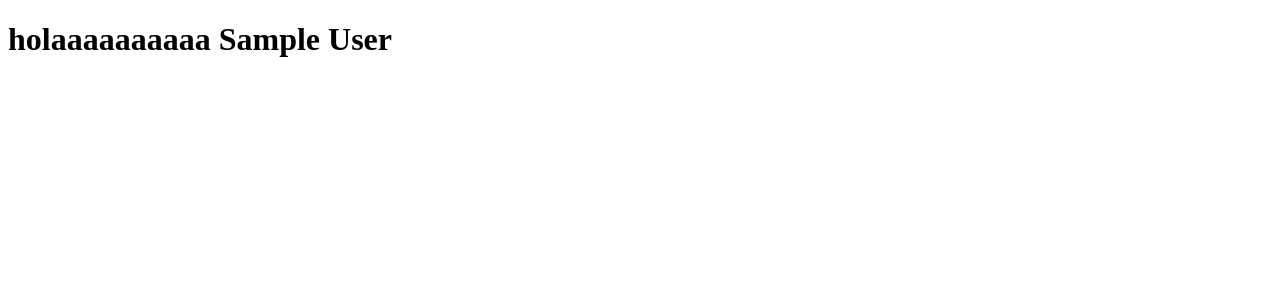
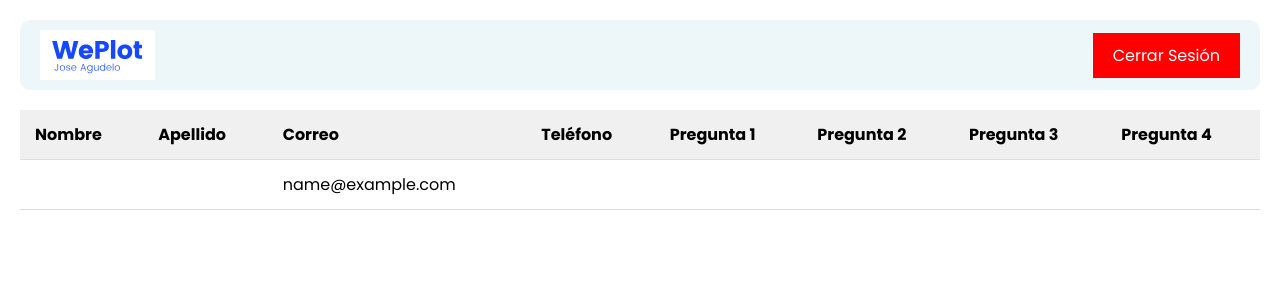
Before and after one commit to TheSpeedyBoii/IPSUM-Web, a PHP site: page /welcome.php in a window 1280 px wide. Shown: the top 300 px of the page. Run offline with PHP 8.4, Linux system fonts and the light colour scheme; the visitor is signed in with stand-in values (Sample User, id 1).

Commit message:
User_Panel

```diff
--- /dev/null
+++ b/view/header.php
@@ -0,0 +1,18 @@
+<!DOCTYPE html>
+<html>
+
+<head>
+    <title>WePlot</title>
+    <link rel="stylesheet" href="styles/header.css" />
+</head>
+
+<body>
+
+    <header>
+        <img src="images/logo.svg" alt="Logo">
+        <button id="end-session">Cerrar Sesión</button>
+    </header>
+
+</body>
+
+</html>
--- /dev/null
+++ b/view/styles/header.css
@@ -0,0 +1,34 @@
+@import url('https://fonts.googleapis.com/css2?family=Poppins:wght@400;600;700&display=swap');
+
+header {
+    display: flex;
+    justify-content: space-between;
+    align-items: center;
+    padding: 10px 20px;
+    background-color: #edf6f9;
+    font-family: 'Poppins', sans-serif;
+    border-radius: 10px;
+  }
+
+header img {
+    height: 50px;
+  }
+
+#end-session {
+    background-color: red;
+    border: none;
+    color: white;
+    padding: 10px 20px;
+    text-align: center;
+    text-decoration: none;
+    display: inline-block;
+    font-size: 16px;
+    cursor: pointer;
+    font-family: 'Poppins', sans-serif;
+    transition: background-color 0.3s ease, transform 0.3s ease;
+
+  }
+
+#end-session:hover {
+    background-color: black;
+}
--- /dev/null
+++ b/view/styles/welcome.css
@@ -0,0 +1,30 @@
+@import url('https://fonts.googleapis.com/css2?family=Poppins:wght@400;600;700&display=swap');
+
+body {
+  margin: 0;
+  padding: 20px;
+  box-sizing: border-box;
+  height: 100vh;
+  font-family: 'Poppins', sans-serif;
+  overflow-x: hidden;
+}
+
+table {
+  width: 100%;
+  border-collapse: collapse;
+  margin-top: 20px;
+}
+
+th, td {
+  padding: 12px 15px;
+  text-align: left;
+  border-bottom: 1px solid #ddd;
+}
+
+th {
+  background-color: #f0f0f0;
+}
+
+tr:nth-child(even) {
+  background-color: #f5f5f5;
+}
--- a/view/welcome.php
+++ b/view/welcome.php
@@ -1,7 +1,7 @@
 <?php
 session_start();
-$name = $_SESSION["Name"];
-if (!isset($_SESSION["Name"])) {
+$email = $_SESSION["Email"];
+if (!isset($_SESSION["Email"])) {
     echo '<script>window.location.href="../view/login.php";</script>';
     exit();
 }
@@ -13,10 +13,37 @@ if (!isset($_SESSION["Name"])) {
     <meta charset="UTF-8">
     <meta name="viewport" content="width=device-width, initial-scale=1.0">
     <title>WePlot</title>
+    <link rel="stylesheet" href="styles/welcome.css" />
 </head>
+
 <body>
-<h1>holaaaaaaaaaa <?php echo $name
-?></h1>
+    <?php require_once('header.php') ?>
+    <table>
+        <thead>
+            <tr>
+                <th>Nombre</th>
+                <th>Apellido</th>
+                <th>Correo</th>
+                <th>Teléfono</th>
+                <th>Pregunta 1</th>
+                <th>Pregunta 2</th>
+                <th>Pregunta 3</th>
+                <th>Pregunta 4</th>
+            </tr>
+        </thead>
+        <tbody>
+            <tr>
+                <td></td>
+                <td></td>
+                <td><?php echo $email ?></td>
+                <td></td>
+                <td></td>
+                <td></td>
+                <td></td>
+                <td></td>
+            </tr>
+        </tbody>
+    </table>
 </body>
 
 </html>
```
Also changed, not shown: view/register.php (+7 -6 lines), view/images/logo.svg (added).
